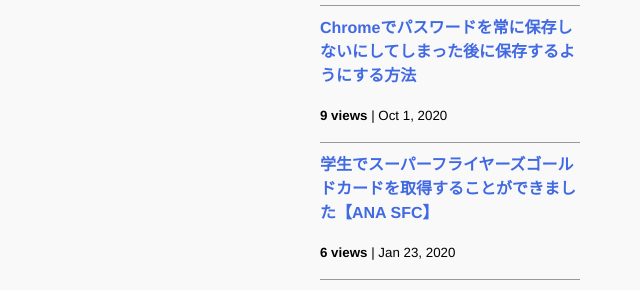
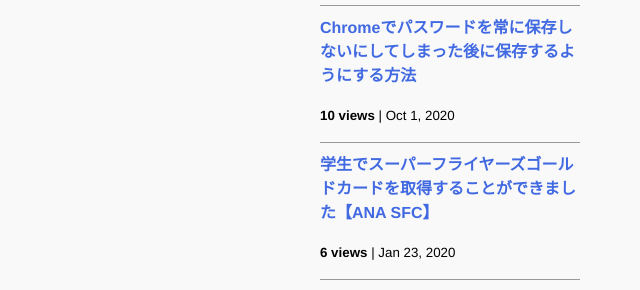
Before and after one commit to iwanaminami/shoyaiwaname, a Jekyll site: the page built from about.markdown, in a window 1280 px wide and 900 px high, scrolled down 1217 px. Shown: the part 152-442 px from the top of the window, without its empty margins (640-1280 px from the left). Built offline with Jekyll 4.4.1, drawn with Linux system fonts in a browser that asks for light colours; nearby versions of some CDN libraries; comment, search, counter and statistics services are not loaded.

Commit message:
chore(ga): update _data/popularposts.yml 20260811-0652

```diff
--- a/_data/popularposts.yml
+++ b/_data/popularposts.yml
@@ -9,7 +9,7 @@ side:
     url: "/2021/05/18/image-compression-word.html"
   - view: 12
     url: "/"
-  - view: 9
+  - view: 10
     url: "/2020/10/01/googlepassword.html"
   - view: 6
     url: "/2020/01/23/sfcgold.html"
```
